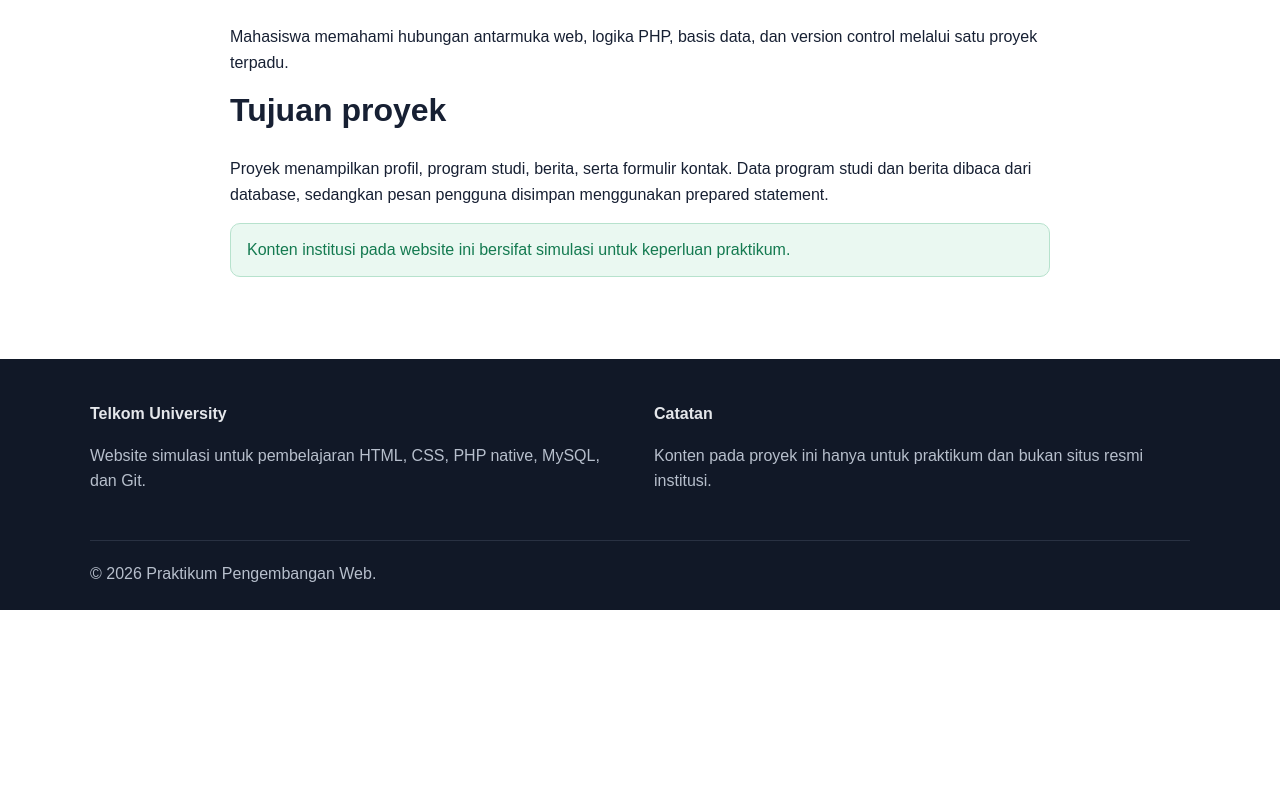
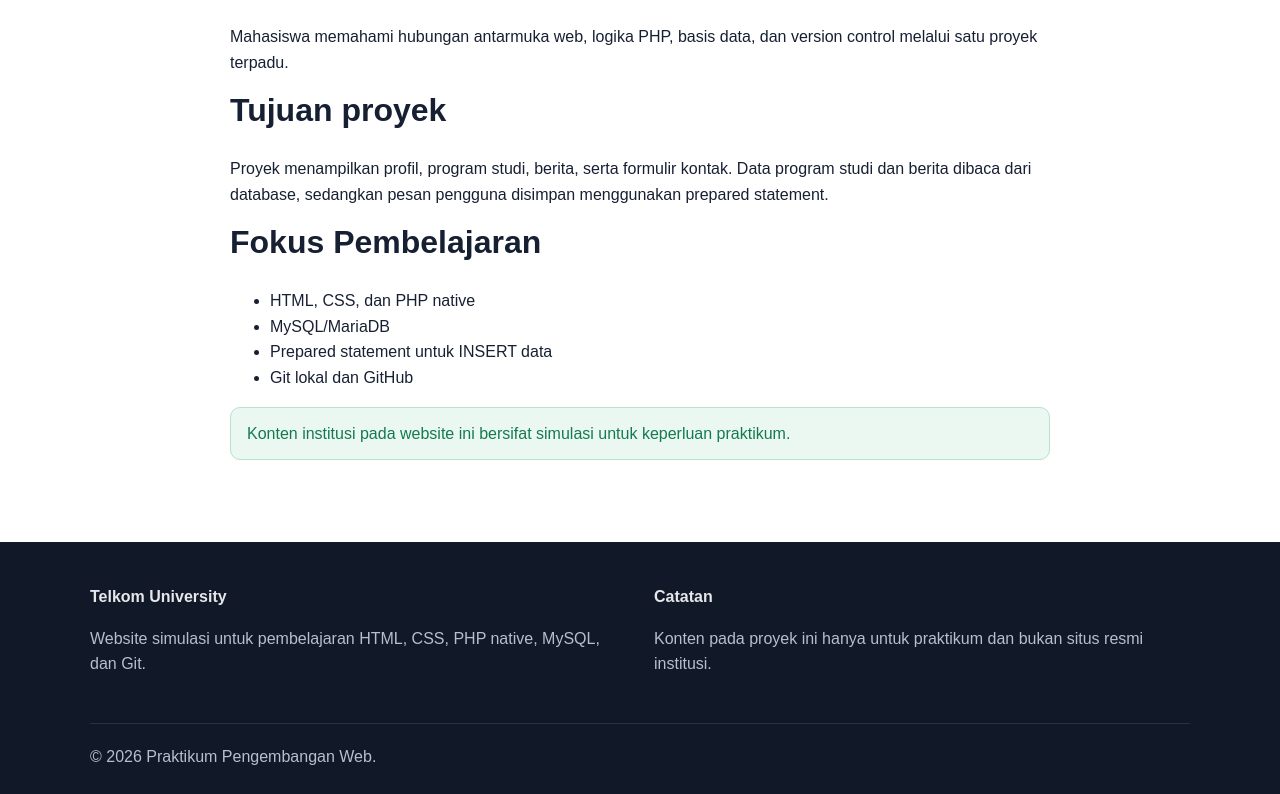
Before and after one commit to RafifHannan/telkom-company-profile-109062530018, a PHP site: page /profile.php in a window 1280 px wide. Shown: the part 465-1259 px from the top of the page. Before the commit the page ends 1075 px from the top, so only its background shows below. Run offline with PHP 8.4, Linux system fonts and the light colour scheme.

Commit message:
feat: tambahkan informasi fokus pembelajaran

```diff
--- a/profile.php
+++ b/profile.php
@@ -14,6 +14,13 @@ require 'includes/header.php';
         <h2>Tujuan proyek</h2>
         <p>Proyek menampilkan profil, program studi, berita, serta formulir kontak. Data program studi dan berita dibaca dari
         database, sedangkan pesan pengguna disimpan menggunakan prepared statement.</p>
+        <h2>Fokus Pembelajaran</h2>
+        <ul>
+            <li>HTML, CSS, dan PHP native</li>
+            <li>MySQL/MariaDB</li>
+            <li>Prepared statement untuk INSERT data</li>
+            <li>Git lokal dan GitHub</li>
+        </ul>
         <div class="alert alert-success">Konten institusi pada website ini bersifat simulasi untuk keperluan praktikum.</div>
     </div>
 </section>
```
